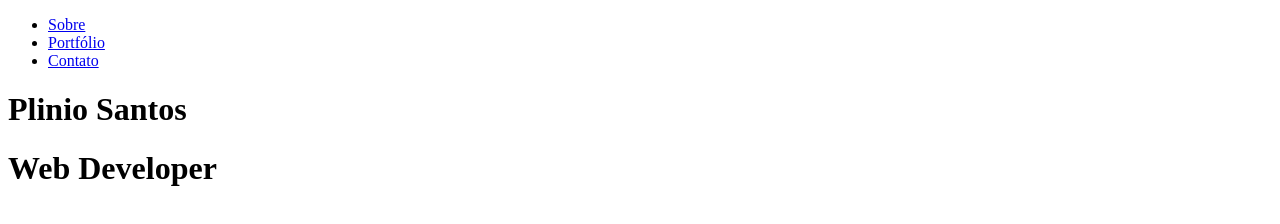
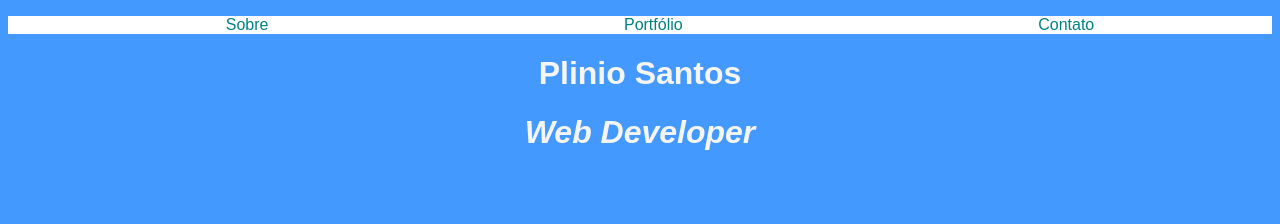
Before and after one commit to Plinio-Santos/imersaocss, a plain HTML site: page index.html in a window 1280 px wide. Drawn offline with Linux system fonts and the light colour scheme.

Commit message:
Add files via upload

```diff
--- /dev/null
+++ b/CSS/estilos.css
@@ -0,0 +1,38 @@
+body {
+    background: #4499ff;
+    backgroud-size: auto 500px;
+      font-family: Arial;
+  }
+
+  .menu{
+    background-color: white
+  }
+
+  .menu ul {
+    display: flex;
+    justify-content: space-around;
+  }
+
+  .menu li{
+    list-style: none;
+  }
+
+  a{
+    Color: teal;
+    text-decoration: none;
+  }
+
+  a:hover{
+    color: black;
+    text-decoration: underline;
+  }
+
+  .site-subtitle,
+  .site-title{
+    color: whitesmoke;
+    text-align: center;
+  }
+
+  .site-subtitle{
+    font-style: italic;
+  }
--- a/index.html
+++ b/index.html
@@ -3,7 +3,7 @@
 <head>
     <meta charset="UTF-8">
     <title>Plinio Santos</title>
-    <link rel="stylesheet" href="css/estilos.css">
+    <link rel="stylesheet" href="/CSS/estilos.css">
 </head>
 <body>
     <header>
```
